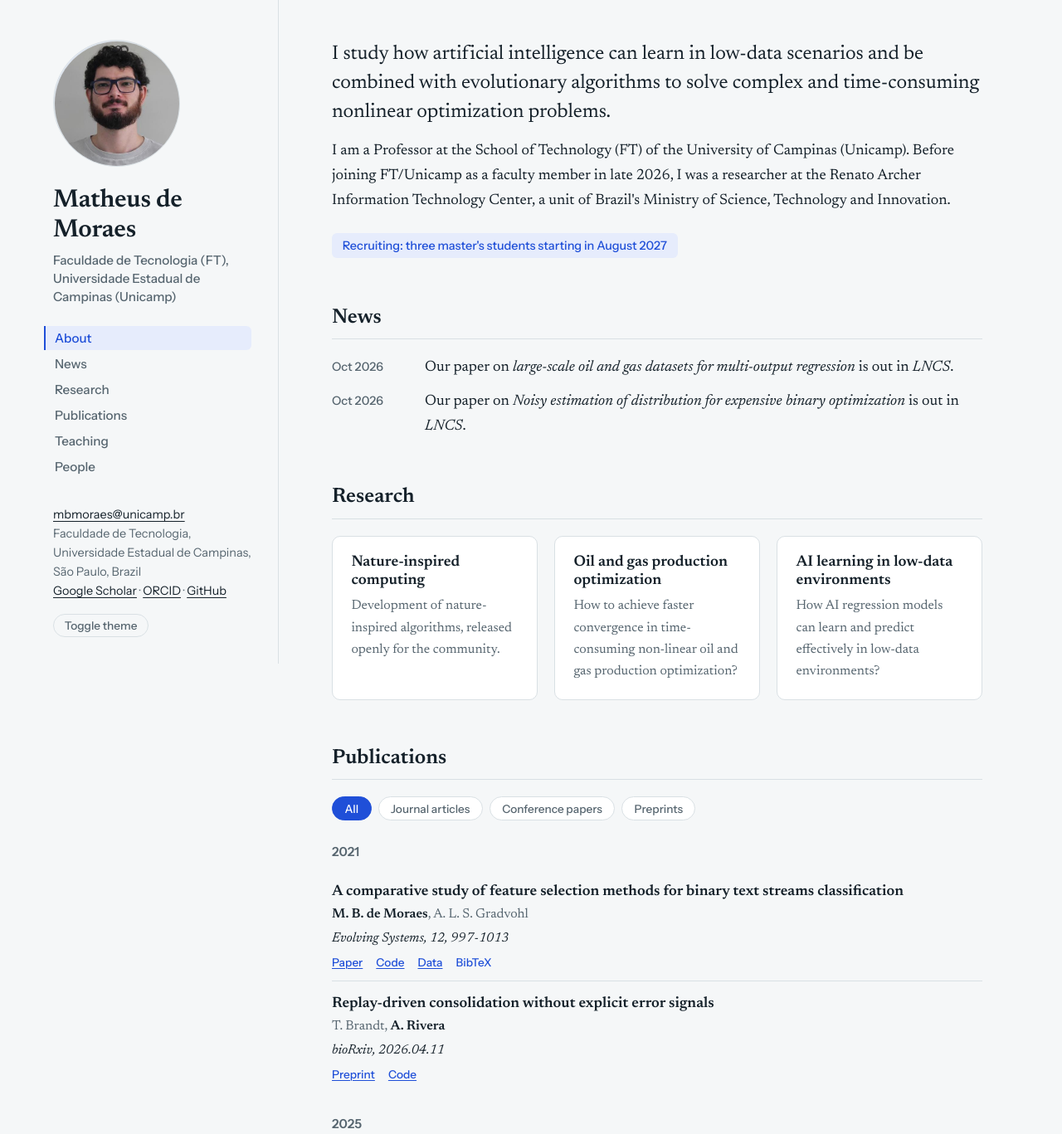
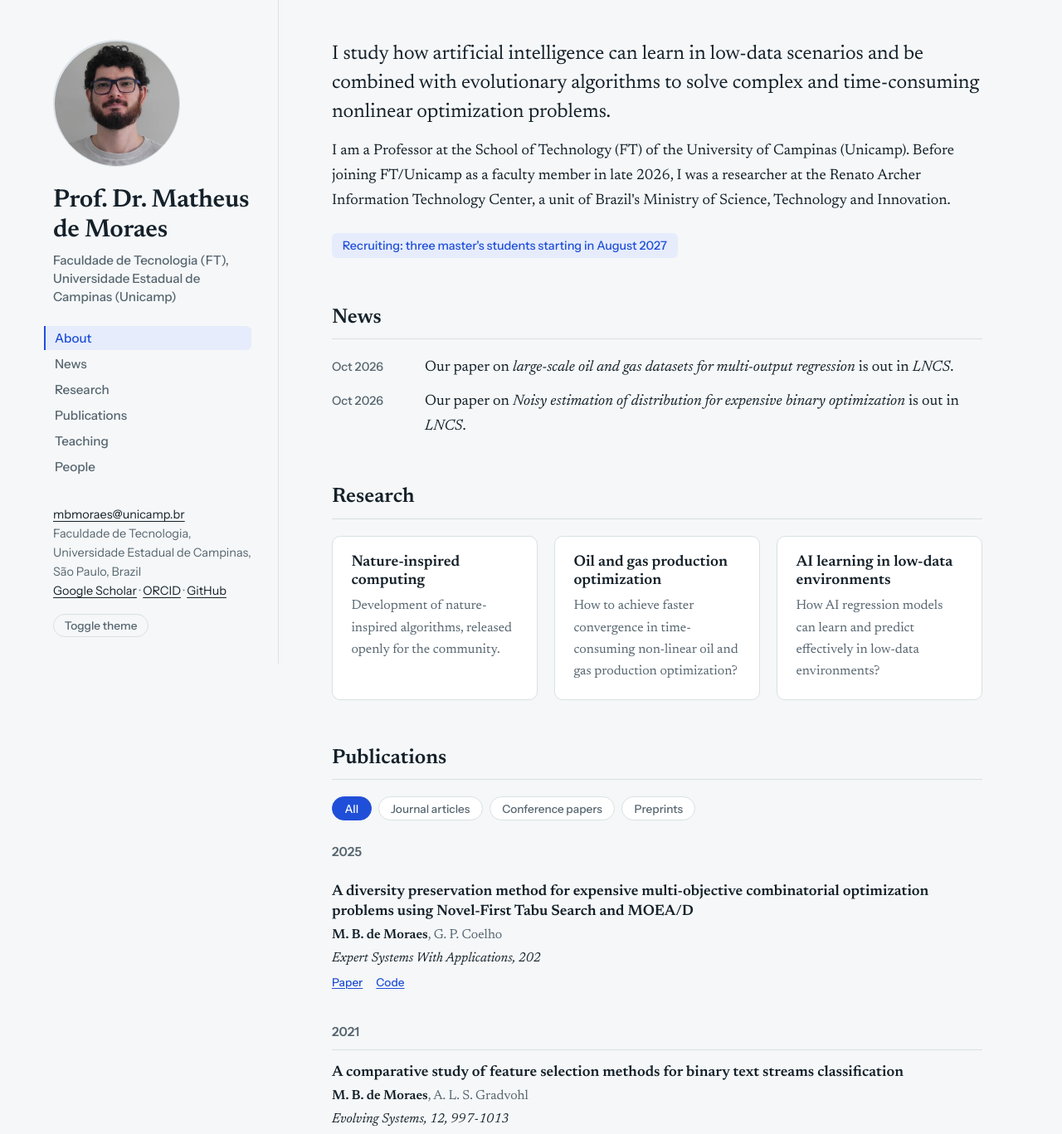
Before and after one commit to mbdemoraes/mbdemoraes.github.io, a plain HTML site: page index.html in a window 1280 px wide. Shown: the top 1367 px of the page at 83% size. Drawn offline with Linux system fonts and the light colour scheme.

Commit message:
Update index.html

```diff
--- a/index.html
+++ b/index.html
@@ -127,7 +127,7 @@ footer{font:.85rem var(--sans);color:var(--muted);padding-top:1.5rem;border-top:
     <img class="portrait" src="assets/portrait.jpg" alt="Portrait of Matheus de Moraes">
 </div>
   <div>
-    <h1>Matheus de Moraes</h1>
+    <h1>Prof. Dr. Matheus de Moraes</h1>
     <p class="role"Professor Doutor MS3.1<br>Faculdade de Tecnologia (FT), Universidade Estadual de Campinas (Unicamp)</p>
   </div>
   <nav aria-label="Sections">
@@ -186,6 +186,13 @@ footer{font:.85rem var(--sans);color:var(--muted);padding-top:1.5rem;border-top:
   </div>
   <div id="pubs">
     <!-- EDIT: copy one .pub block per paper. Set data-type to journal, conference, or preprint. -->
+    <h3 class="year">2025</h3>
+    <article class="pub" data-type="journal">
+      <p class="title">A diversity preservation method for expensive multi-objective combinatorial optimization problems using Novel-First Tabu Search and MOEA/D</p>
+      <p class="authors"><b>M. B. de Moraes</b>, G. P. Coelho</p>
+      <p class="venue">Expert Systems With Applications, 202</p>
+      <div class="links"><a href="https://doi.org/10.1016/j.eswa.2022.117251">Paper</a><a href="#">Code</a></div>
+    </article>
     <h3 class="year">2021</h3>
     <article class="pub" data-type="journal">
       <p class="title">A comparative study of feature selection methods for binary text streams classification</p>
```
